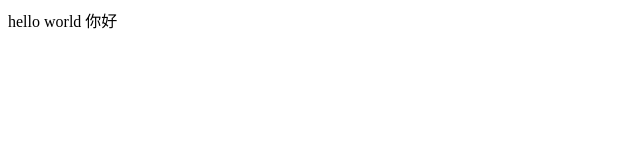
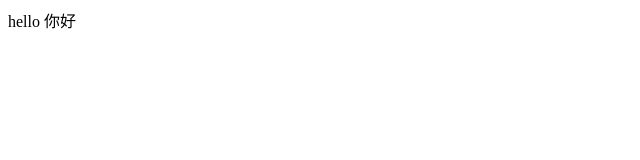
Before and after one commit to wangxinkun123/webtest, a plain HTML site: page index.html in a window 1280 px wide. Shown: the full height of the page, 0-640 px from the left. Drawn offline with Linux system fonts and the light colour scheme.

Commit message:
第三个版本

```diff
--- a/index.html
+++ b/index.html
@@ -7,7 +7,7 @@
     <title>Document</title>
 </head>
 <body>
-    hello world
+    hello
     你好
 </body>
 </html>
--- a/list.js
+++ b/list.js
@@ -0,0 +1 @@
+console.log('world');
```
